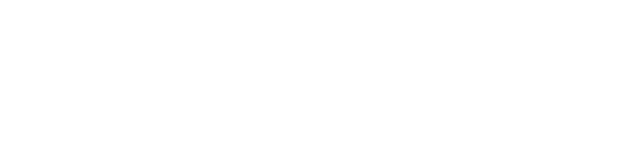
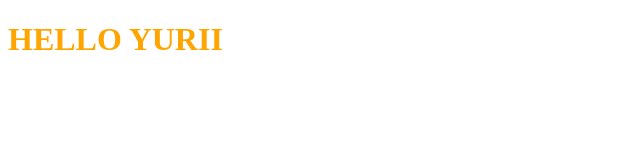
Before and after one commit to xiouyuwen/chatTalkerhtmlcssUpdate, a plain HTML site: page index.html in a window 1280 px wide. Shown: the whole page, without its empty margins (0-640 px from the left). Drawn offline with Linux system fonts and the light colour scheme.

Commit message:
建立環境2

```diff
--- /dev/null
+++ b/all.css
@@ -0,0 +1,3 @@
+h1{
+    color:orange;
+}
--- a/index.html
+++ b/index.html
@@ -5,8 +5,9 @@
     <meta http-equiv="X-UA-Compatible" content="IE=edge">
     <meta name="viewport" content="width=device-width, initial-scale=1.0">
     <title>Document</title>
+    <link rel="stylesheet" href="all.css">
 </head>
 <body>
-
+    <h1>HELLO YURII</h1>
 </body>
 </html>
```
